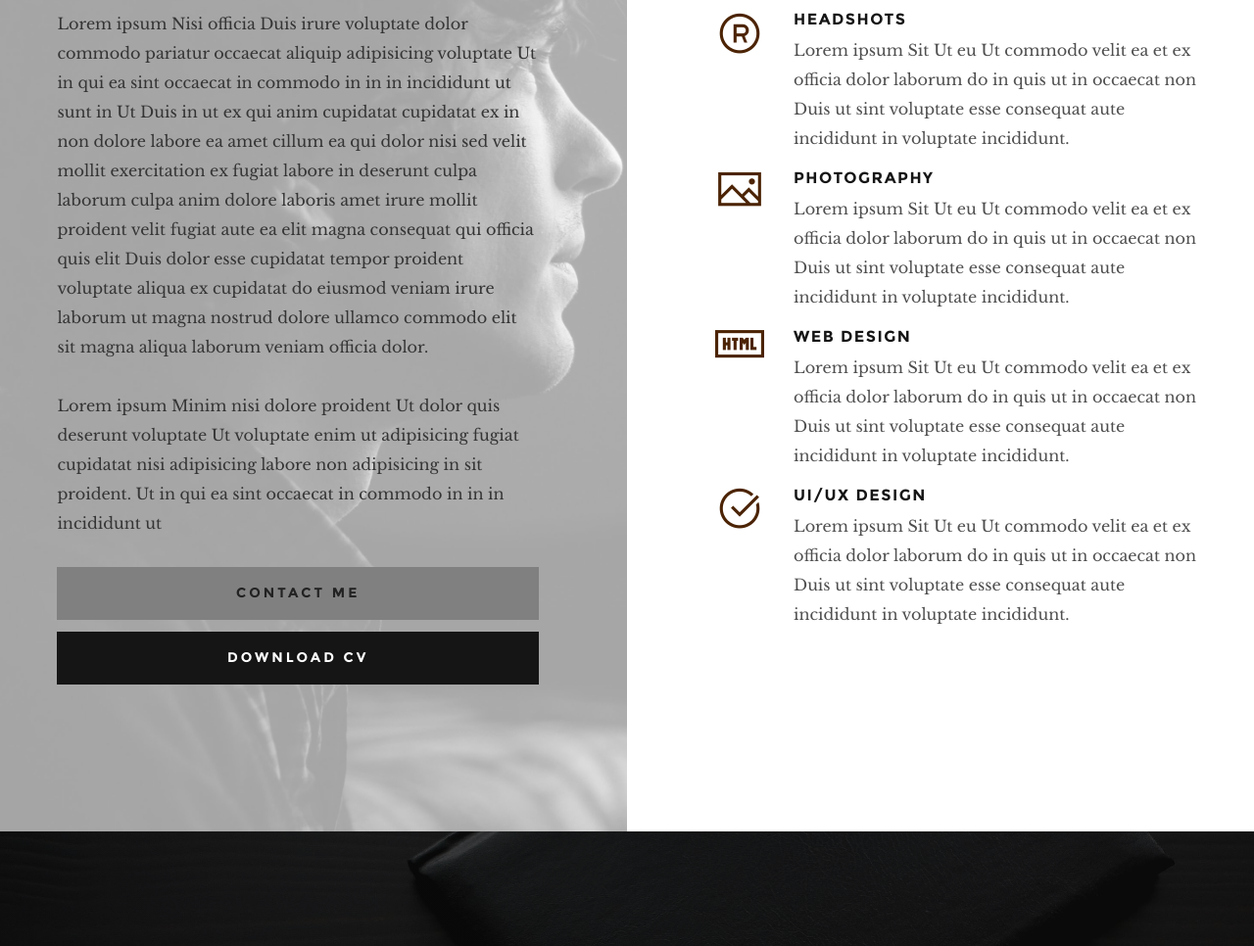
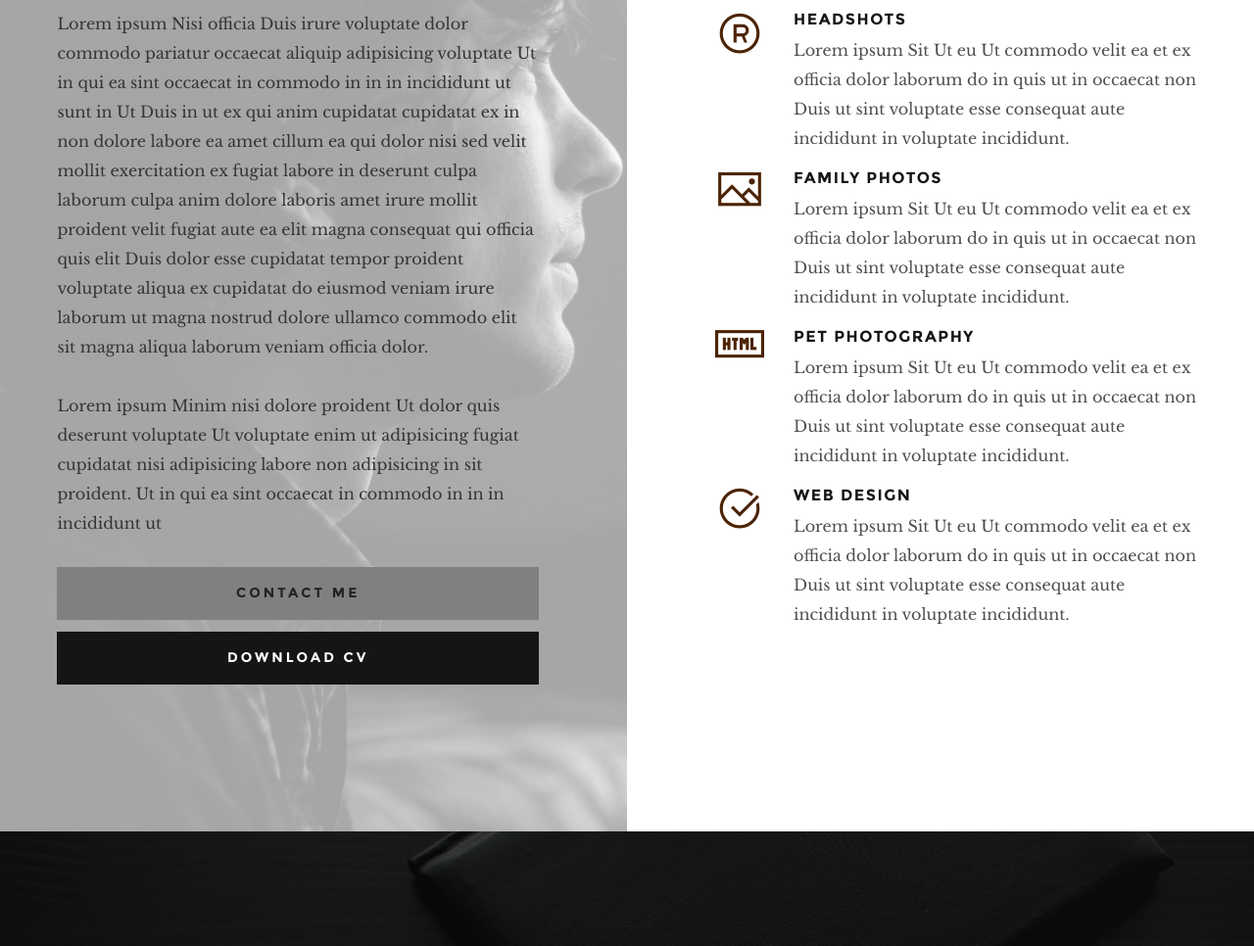
Before and after one commit to Enyorose/howdy-final, a plain HTML site: page index.html in a window 1280 px wide. Shown: the part 1176-2142 px from the top of the page at 98% size. Drawn offline with Linux system fonts and the light colour scheme; files whose address does not match are found by name.

Commit message:
changed about me list

```diff
--- a/index.html
+++ b/index.html
@@ -184,7 +184,7 @@
    						<i class="icon-Picture"></i>
    					</div>
    					<div class="service-item">
-   						<h4>Photography</h4>
+   						<h4>Family Photos</h4>
    						<p>Lorem ipsum Sit Ut eu Ut commodo velit ea et ex officia dolor laborum do in quis ut in occaecat non Duis ut sint voluptate esse consequat aute incididunt in voluptate incididunt.
    						</p>
    					</div>
@@ -194,7 +194,7 @@
    						<i class="icon-HTML"></i>
    					</div>
    					<div class="service-item">
-   						<h4>Web Design</h4>
+   						<h4>Pet Photography</h4>
    						<p>Lorem ipsum Sit Ut eu Ut commodo velit ea et ex officia dolor laborum do in quis ut in occaecat non Duis ut sint voluptate esse consequat aute incididunt in voluptate incididunt.
    						</p>
    					</div>
@@ -204,7 +204,7 @@
    						<i class="icon-Checked"></i>
    					</div>
    					<div class="service-item">
-   						<h4>UI/UX Design</h4>
+   						<h4>Web Design</h4>
    						<p>Lorem ipsum Sit Ut eu Ut commodo velit ea et ex officia dolor laborum do in quis ut in occaecat non Duis ut sint voluptate esse consequat aute incididunt in voluptate incididunt.
    						</p>
    					</div>
```
